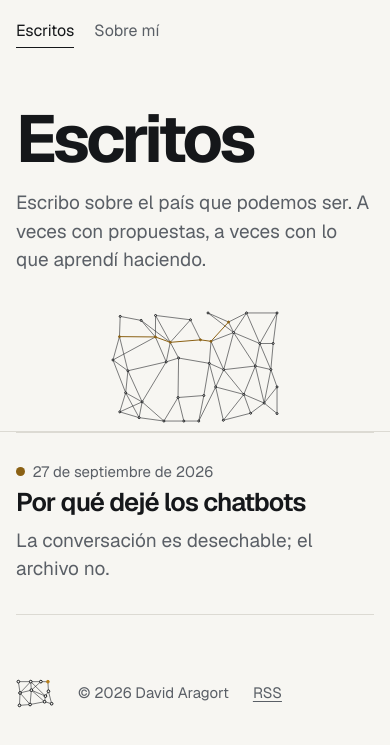
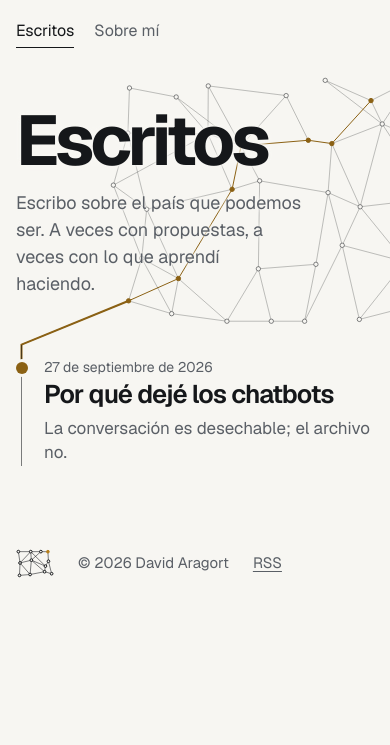
Before and after one commit to dvd117/aragort-blog, an Astro site: page / in a window 390 px wide. Shown: the part 67-812 px from the top of the page. Built offline with nearby package versions, Linux system fonts and the light colour scheme; Astro itself is replaced by a stand-in of ours; some packages are replaced by stand-ins of ours.

Commit message:
feat(landing): integrate the phone landing: net behind the title, list as a thread of hue nodes

```diff
--- a/src/lib/netpath.ts
+++ b/src/lib/netpath.ts
@@ -45,3 +45,19 @@ export function pathFor(g: NetGeometry, slug: string, start = g.lit[0] ?? 0): nu
   for (let n = target; n !== -1; n = parent[n]!) path.unshift(n);
   return path;
 }
+
+/** The node where the net meets the list's thread: the bottom-left-most node. */
+export function exitNode(g: NetGeometry): number {
+  let best = 0;
+  let score = -Infinity;
+  g.nodes.forEach(([x, y], i) => { const s = y - x; if (s > score) { score = s; best = i; } });
+  return best;
+}
+
+/** Shortest path from the lit ochre node to the exit node, node indices. */
+export function exitPath(g: NetGeometry, start = g.lit[0] ?? 0): number[] {
+  const { parent } = bfs(g, start);
+  const path: number[] = [];
+  for (let n = exitNode(g); n !== -1; n = parent[n]!) path.unshift(n);
+  return path;
+}
--- a/src/pages/index.astro
+++ b/src/pages/index.astro
@@ -4,26 +4,31 @@ import Net from '../components/Net.astro';
 import { getPosts } from '../lib/collection';
 import { formatDateEs } from '../lib/posts';
 import { nets } from '../assets/net/geometry';
-import { pathFor } from '../lib/netpath';
+import { exitPath } from '../lib/netpath';
 import '../styles/index.css';
 
 const posts = await getPosts();
+const exit = exitPath(nets.hero).join(',');
 ---
 <Base title="David Aragort" current="escritos" heroNet>
-  <div class="index wrap">
-    <div class="hero-title">
-      <h1 style="view-transition-name: page-title">Escritos</h1>
-      <p class="lede">Escribo sobre el país que podemos ser. A veces con propuestas, a veces con lo que aprendí haciendo.</p>
-    </div>
-    <div class="net-wrap" data-netnav><div class="hero-net" style="view-transition-name: net"><Net name="hero" /></div></div>
+  <div class="index wrap" data-netnav-root>
+    <section class="hero">
+      <div class="hero-title">
+        <h1 style="view-transition-name: page-title">Escritos</h1>
+        <p class="lede">Escribo sobre el país que podemos ser. A veces con propuestas, a veces con lo que aprendí haciendo.</p>
+      </div>
+      <div class="net-wrap" data-netnav data-exit={exit}>
+        <div class="hero-net" style="view-transition-name: net"><Net name="hero" /></div>
+      </div>
+    </section>
 
     {posts.length === 0 ? (
       <p class="empty">Todavía no hay escritos publicados.</p>
     ) : (
-      <ol class="entries">
+      <ol class="entries" data-thread>
         {posts.map((p) => (
-          <li class:list={['entry', { draft: p.draft }]} data-hue={p.hue} data-path={pathFor(nets.hero, p.slug).join(',')}>
-            <p class="d"><span class="hue-dot" aria-hidden="true" style={`view-transition-name: dot-${p.slug}`}></span><time datetime={p.date}>{formatDateEs(p.date)}</time></p>
+          <li class:list={['entry', { draft: p.draft }]} data-hue={p.hue}>
+            <p class="d"><span class="node" aria-hidden="true" style={`view-transition-name: dot-${p.slug}`}></span><time datetime={p.date}>{formatDateEs(p.date)}</time></p>
             <a class="t" href={`/escritos/${p.slug}/`} style={`view-transition-name: t-${p.slug}`}>{p.title}</a>
             {p.description && <p class="ex">{p.description}</p>}
             {p.draft && <span class="tag">borrador</span>}
--- a/src/scripts/netnav.ts
+++ b/src/scripts/netnav.ts
@@ -1,49 +1,97 @@
 /**
- * Net as navigation (index). Each entry carries a path through the hero net,
- * computed at build time. Desktop: hovering or focusing an entry lights its
- * path in the post's hue. Phone (no hover): the entry at mid-screen lights it,
- * in the sticky band above the list. Keyboard focus works everywhere.
+ * Net as navigation (index). The hero net, a wire from its bottom-left node and
+ * the thread down the list are one line. Choosing an entry lights, in its hue:
+ * the net's path to the exit node, the wire, and the thread down to the entry's
+ * node. Desktop: hover or keyboard focus. Phone: the entry at mid-screen, as you
+ * scroll (a tap lights it on the way out). Drawn in 220ms; instant under reduced motion.
  */
+import { reduced } from './motion';
+
 export function initNetNav(): void {
+  const root = document.querySelector<HTMLElement>('[data-netnav-root]');
   const wrap = document.querySelector<HTMLElement>('[data-netnav]');
-  const svg = wrap?.querySelector('svg');
-  const entries = [...document.querySelectorAll<HTMLElement>('.entry[data-path]')];
-  if (!wrap || !svg || entries.length === 0) return;
+  const net = wrap?.querySelector('svg');
+  const list = document.querySelector<HTMLElement>('[data-thread]');
+  const entries = [...document.querySelectorAll<HTMLElement>('.entry')];
+  if (!root || !wrap || !net || !list || entries.length === 0) return;
 
-  const circles = [...svg.querySelectorAll<SVGCircleElement>('circle')];
-  const lines = [...svg.querySelectorAll<SVGLineElement>('line')];
+  const exit = (wrap.dataset.exit ?? '').split(',').filter(Boolean).map(Number);
+  const circles = [...net.querySelectorAll<SVGCircleElement>('circle')];
+  const lines = [...net.querySelectorAll<SVGLineElement>('line')];
+  const exitCircle = circles[exit.at(-1) ?? 0];
+  if (!exitCircle) return;
+
+  // The wire: a base line always there, and the lit path on top.
+  const ns = 'http://www.w3.org/2000/svg';
+  const wire = document.createElementNS(ns, 'svg');
+  wire.setAttribute('class', 'wire');
+  wire.setAttribute('aria-hidden', 'true');
+  const base = document.createElementNS(ns, 'path');
+  base.setAttribute('class', 'base');
+  const lit = document.createElementNS(ns, 'path');
+  lit.setAttribute('class', 'lit');
+  wire.append(base, lit);
+  root.prepend(wire);
+
+  let g = { ex: 0, ey: 0, tx: 0, ty: 0 };
   let current: HTMLElement | null = null;
+
+  const layout = () => {
+    const r = root.getBoundingClientRect();
+    const c = exitCircle.getBoundingClientRect();
+    const l = list.getBoundingClientRect();
+    g = { ex: c.left + c.width / 2 - r.left, ey: c.top + c.height / 2 - r.top, tx: l.left + 5.5 - r.left, ty: l.top - r.top };
+    base.setAttribute('d', `M${g.ex.toFixed(1)} ${g.ey.toFixed(1)}L${g.tx.toFixed(1)} ${g.ty.toFixed(1)}`);
+    if (current) draw(current, false);
+  };
+
+  const draw = (entry: HTMLElement, animate: boolean) => {
+    const r = root.getBoundingClientRect();
+    const node = entry.querySelector('.node')!.getBoundingClientRect();
+    const ny = node.top + node.height / 2 - r.top;
+    lit.setAttribute('d', `M${g.ex.toFixed(1)} ${g.ey.toFixed(1)}L${g.tx.toFixed(1)} ${g.ty.toFixed(1)}L${g.tx.toFixed(1)} ${ny.toFixed(1)}`);
+    const len = Math.ceil(lit.getTotalLength());
+    lit.style.strokeDasharray = `${len}`;
+    if (animate && !reduced()) {
+      lit.style.transition = 'none';
+      lit.style.strokeDashoffset = `${len}`;
+      void lit.getBoundingClientRect();
+      lit.style.transition = '';
+    }
+    lit.style.strokeDashoffset = '0';
+  };
 
   const light = (entry: HTMLElement | null) => {
     if (entry === current) return;
     current = entry;
     for (const el of [...circles, ...lines]) { el.classList.remove('path'); el.style.removeProperty('--i'); }
-    if (!entry) { wrap.removeAttribute('data-hue'); return; }
-    wrap.setAttribute('data-hue', entry.dataset.hue ?? 'ochre');
-    const path = (entry.dataset.path ?? '').split(',').map(Number);
-    path.forEach((node, i) => {
-      const c = circles[node];
-      if (c) { c.classList.add('path'); c.style.setProperty('--i', String(i)); }
-      const prev = path[i - 1];
+    if (!entry) { root.removeAttribute('data-hue'); lit.removeAttribute('d'); return; }
+    root.setAttribute('data-hue', entry.dataset.hue ?? 'ochre');
+    exit.forEach((n, i) => {
+      circles[n]?.classList.add('path');
+      circles[n]?.style.setProperty('--i', String(i));
+      const prev = exit[i - 1];
       if (prev === undefined) return;
-      const wire = lines.find((l) => {
+      const wireEl = lines.find((l) => {
         const a = Number(l.dataset.a), b = Number(l.dataset.b);
-        return (a === prev && b === node) || (a === node && b === prev);
+        return (a === prev && b === n) || (a === n && b === prev);
       });
-      if (wire) { wire.classList.add('path'); wire.style.setProperty('--i', String(i)); }
+      wireEl?.classList.add('path');
+      wireEl?.style.setProperty('--i', String(i));
     });
+    draw(entry, true);
   };
 
   for (const entry of entries) {
     entry.addEventListener('pointerenter', (e) => { if (e.pointerType === 'mouse') light(entry); });
     entry.addEventListener('focusin', () => light(entry));
-    entry.addEventListener('pointerdown', () => light(entry)); // a tap lights it on the way out
+    entry.addEventListener('pointerdown', () => light(entry));
   }
-  document.querySelector('.entries')?.addEventListener('pointerleave', (e) => {
-    if ((e as PointerEvent).pointerType === 'mouse' && !document.activeElement?.closest('.entry')) light(null);
+  list.addEventListener('pointerleave', (e) => {
+    if (e.pointerType === 'mouse' && !document.activeElement?.closest('.entry')) light(null);
   });
 
-  // Phone: follow the scroll. The entry nearest the middle of the screen is current.
+  // Phone: the entry nearest the middle of the screen is current.
   const phone = matchMedia('(max-width: 899px), (hover: none) and (pointer: coarse)');
   let queued = false;
   const follow = () => {
@@ -61,5 +109,7 @@ export function initNetNav(): void {
     light(best);
   };
   addEventListener('scroll', () => { if (!queued) { queued = true; requestAnimationFrame(follow); } }, { passive: true });
-  follow();
+  addEventListener('resize', layout);
+  document.fonts?.ready.then(layout);
+  requestAnimationFrame(() => { layout(); follow(); });
 }
--- a/src/styles/index.css
+++ b/src/styles/index.css
@@ -1,38 +1,54 @@
-/* Phone first: title, then the net as a sticky band over the list, then the list.
-   The entry at mid-screen lights its path in the band. */
-.index { display: grid; grid-template-columns: minmax(0, 1fr); padding-top: 2.5rem; }
-.hero-title h1 { font-family: var(--display); font-weight: var(--display-weight); font-size: clamp(3.6rem, 17vw, 10rem); line-height: var(--display-leading); letter-spacing: var(--display-tracking); margin: 0; }
-.lede { font-family: var(--read); font-size: 1.1875rem; line-height: 1.5; color: var(--fg-2); max-width: 30ch; margin: 1.25rem 0 1.75rem; }
-.net-wrap { position: sticky; top: 0; z-index: 5; background: var(--bg); border-bottom: 1px solid var(--rule); padding: .5rem var(--gutter); margin: 0 calc(-1 * var(--gutter)); }
-.hero-net { width: fit-content; margin: 0 auto; }
-.net-wrap .net { display: block; width: auto; height: 112px; margin: 0 auto; }
+/* The landing is one composition. Phone first:
+   the net bleeds off the right edge behind the title (quiet enough that the title
+   stays AA over it), a wire leaves its bottom-left node and becomes the thread
+   down the left gutter, and every entry hangs on the thread by its hue node. */
+.index { position: relative; overflow-x: clip; padding-top: 1rem; }
+.hero { position: relative; isolation: isolate; padding: 1.5rem 0 3rem; min-height: 15rem; }
+.hero-title { position: relative; z-index: 1; }
+/* Knockout: a halo in the page colour keeps every glyph on the background, so the
+   net under the title never touches the letters (title and lede keep their AA ratios). */
+.hero-title h1, .lede { text-shadow: 0 0 2px var(--bg), 0 0 4px var(--bg), 0 0 8px var(--bg); }
+.hero-title h1 { font-family: var(--display); font-weight: var(--display-weight); font-size: clamp(3.6rem, 18vw, 9rem); line-height: var(--display-leading); letter-spacing: var(--display-tracking); margin: 0; }
+.lede { font-family: var(--read); font-size: 1.125rem; line-height: 1.5; color: var(--fg-2); max-width: 24ch; margin: 1rem 0 0; }
+.net-wrap { position: absolute; z-index: 0; top: -.5rem; right: calc(-1 * var(--gutter) - 24vw); width: 96vw; pointer-events: none; }
+.net-wrap .net { display: block; width: 100%; height: auto; }
+/* Under the title the net recedes: lines and rings at low strength. */
+.net-wrap { --net-alpha: .26; }
+.net-wrap .net circle { stroke-opacity: .5; }
 
-/* Desktop: its own composition. Title and net side by side; hover or focus lights a path. */
-@media (min-width: 900px) {
-  .index { grid-template-columns: 1.15fr 1fr; column-gap: 4rem; padding-top: 7rem; }
-  .hero-title { align-self: end; padding-bottom: 7rem; }
-  .lede { font-size: 1.3125rem; margin-bottom: 0; }
-  .net-wrap { position: static; grid-column: 2; grid-row: 1; align-self: end; padding: 0 0 7rem; margin: 0; border: 0; background: none; }
-  .hero-net { width: 100%; }
-  .net-wrap .net { width: 100%; height: auto; }
-  .entries, .empty { grid-column: 1 / -1; }
-}
+/* The thread: one line in the gutter; the wire from the net joins it (drawn by netnav). */
+.entries { position: relative; list-style: none; margin: 0; padding: 0 0 0 1.75rem; }
+.entries::before { content: ""; position: absolute; left: 5px; top: 0; bottom: 1.2rem; width: 1px; background: var(--net); opacity: var(--net-alpha); }
+.entry { position: relative; display: grid; gap: .2rem; padding: .85rem 0 1.25rem; }
+/* The node sits on the thread, centred on its date line. */
+.node { position: absolute; left: calc(-1.75rem + 5.5px - 6px); top: calc(50% - 6px); width: 12px; height: 12px; border-radius: 50%; background: var(--hue); box-shadow: 0 0 0 3px var(--bg); }
+.entry .d { position: relative; font-size: .875rem; color: var(--fg-2); margin: 0; line-height: 1.4; }
+.entry .t { font-family: var(--display); font-weight: var(--title-weight); font-size: clamp(1.6rem, 6.4vw, 2.6rem); line-height: var(--title-leading); letter-spacing: var(--title-tracking); text-decoration: none; }
+.entry .t:hover { text-decoration: underline; text-decoration-color: var(--hue); text-decoration-thickness: 2px; text-underline-offset: .12em; }
+.entry .ex { font-family: var(--read); font-size: 1.0625rem; line-height: 1.45; color: var(--fg-2); margin: .3rem 0 0; }
+.entry.draft .t { color: var(--fg-2); }
+.tag { font-size: .875rem; color: var(--fg-2); }
+.empty { font-family: var(--read); font-size: 1.125rem; color: var(--fg-2); }
 
-/* Lit path: the post's hue, node by node (120-240ms in total). */
+/* Lit: the net path, the wire and the thread segment, in the entry's hue. */
 .net-wrap .net .path { stroke: var(--hue); stroke-opacity: 1; transition: stroke 120ms ease, fill 120ms ease; transition-delay: calc(var(--i, 0) * 30ms); }
 .net-wrap .net circle.path { fill: var(--hue); }
+.wire { position: absolute; inset: 0; width: 100%; height: 100%; pointer-events: none; overflow: visible; z-index: 0; }
+.wire .base { fill: none; stroke: var(--net); stroke-opacity: var(--net-alpha); stroke-width: 1; }
+.wire .lit { fill: none; stroke: var(--hue); stroke-width: 2; stroke-linecap: round; transition: stroke-dashoffset 220ms cubic-bezier(.2, 0, 0, 1); }
 
-.entries { list-style: none; margin: 0; padding: 0; border-top: 1px solid var(--rule); }
-.entry { display: grid; gap: .35rem; padding: 1.75rem 0 1.9rem; border-bottom: 1px solid var(--rule); }
-.entry .d { font-size: .9375rem; color: var(--fg-2); margin: 0; }
-.entry .t { font-family: var(--display); font-weight: var(--title-weight); font-size: clamp(1.6rem, 6.4vw, 2.9rem); line-height: var(--title-leading); letter-spacing: var(--title-tracking); text-decoration: none; }
-.entry .t:hover { text-decoration: underline; text-decoration-color: var(--fg-2); text-decoration-thickness: 2px; text-underline-offset: .12em; }
-.entry .ex { font-family: var(--read); font-size: 1.1875rem; color: var(--fg-2); margin: .35rem 0 0; }
-.entry.draft .t { color: var(--fg-2); }
-.tag { font-size: .9375rem; color: var(--fg-2); }
+/* Desktop: its own composition. Two columns: title and lede left, the net right at
+   fuller strength; the thread runs down the left column and the wire crosses to it. */
 @media (min-width: 900px) {
-  .entry { grid-template-columns: 15rem 1fr; column-gap: 2rem; align-items: baseline; }
+  .index { padding-top: 4rem; overflow-x: visible; }
+  .hero { display: grid; grid-template-columns: 1.1fr 1fr; column-gap: 4rem; align-items: end; padding: 3rem 0 5rem; }
+  .hero-title h1 { font-size: clamp(5rem, 9vw, 9rem); }
+  .lede { font-size: 1.3125rem; max-width: 28ch; margin-top: 1.5rem; }
+  .net-wrap { position: relative; top: auto; right: auto; width: 100%; --net-alpha: .5; }
+  .net-wrap .net circle { stroke-opacity: 1; }
+  .entries { padding-left: 2.25rem; max-width: 60rem; }
+  .node { left: calc(-2.25rem + 5.5px - 6px); }
+  .entry { grid-template-columns: 13rem 1fr; column-gap: 2rem; align-items: baseline; padding: 1rem 0 1.4rem; }
   .entry .ex, .entry .tag { grid-column: 2; }
+  .entry .t { font-size: clamp(1.9rem, 3.2vw, 2.9rem); }
 }
-.empty { font-family: var(--read); font-size: 1.1875rem; color: var(--fg-2); }
-.hue-dot { display: inline-block; width: .6em; height: .6em; border-radius: 50%; background: var(--hue); margin-right: .5em; vertical-align: .05em; }
```
Also changed, not shown: tests/netpath.test.ts (+15 -1 lines).
